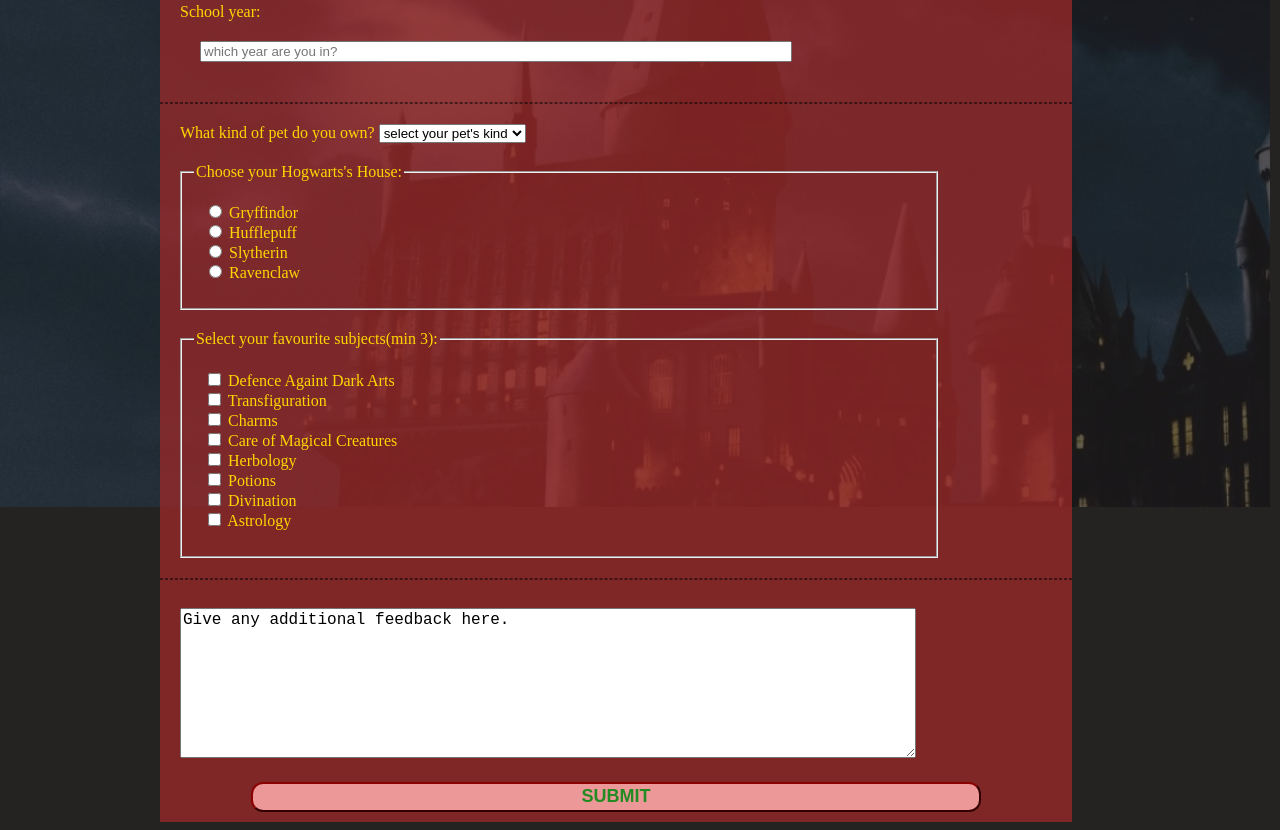
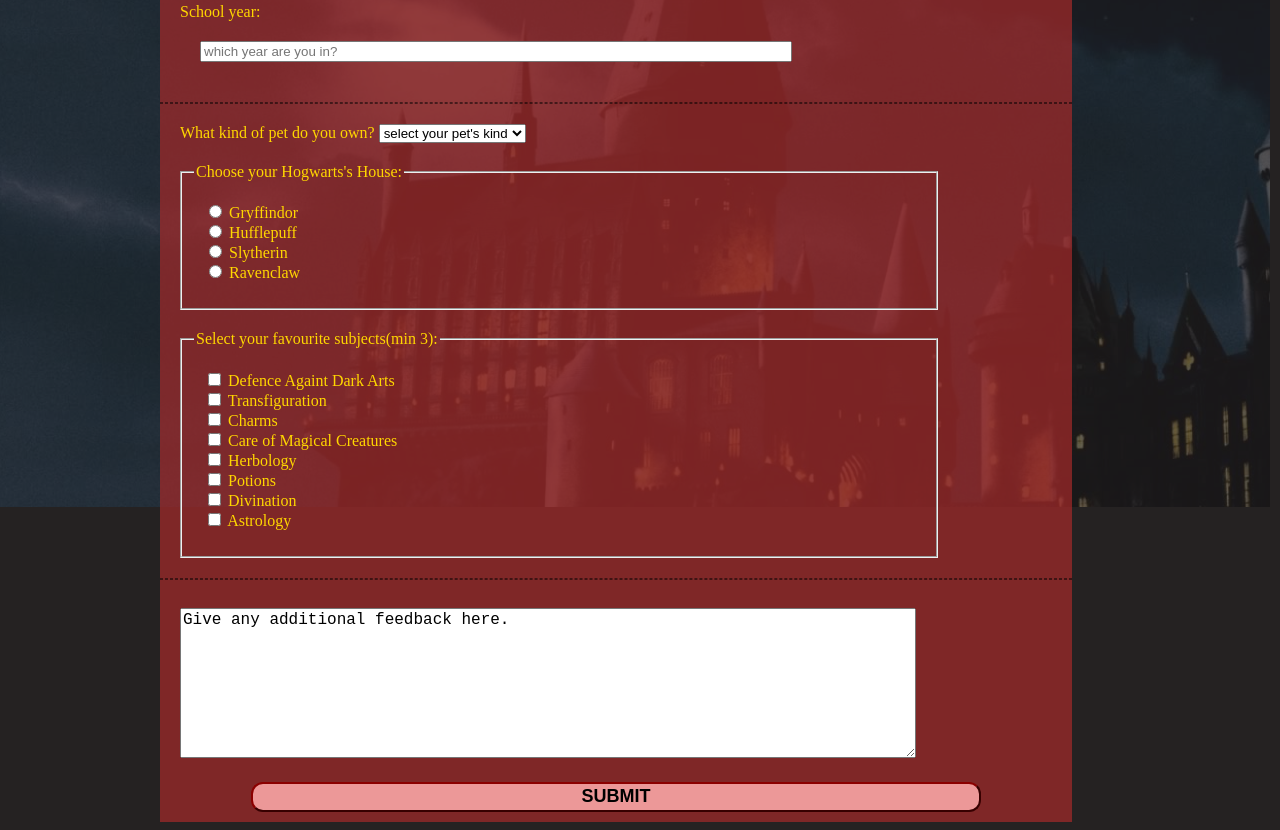
Before and after one commit to achal26/achal26.github.io, a plain HTML site: page index.html in a window 1280 px wide. Shown: the part 363-1193 px from the top of the page. Drawn offline with Linux system fonts and the light colour scheme.

Commit message:
Update main.css

```diff
--- a/main.css
+++ b/main.css
@@ -61,7 +61,7 @@
     left: 10%;
     margin-bottom: 10px;
     background-color: rgb(236, 152, 152);
-    color: forestgreen ;
+    color: black ;
     height: 30px;
     font-weight: bold;
     font-size: large;
```
